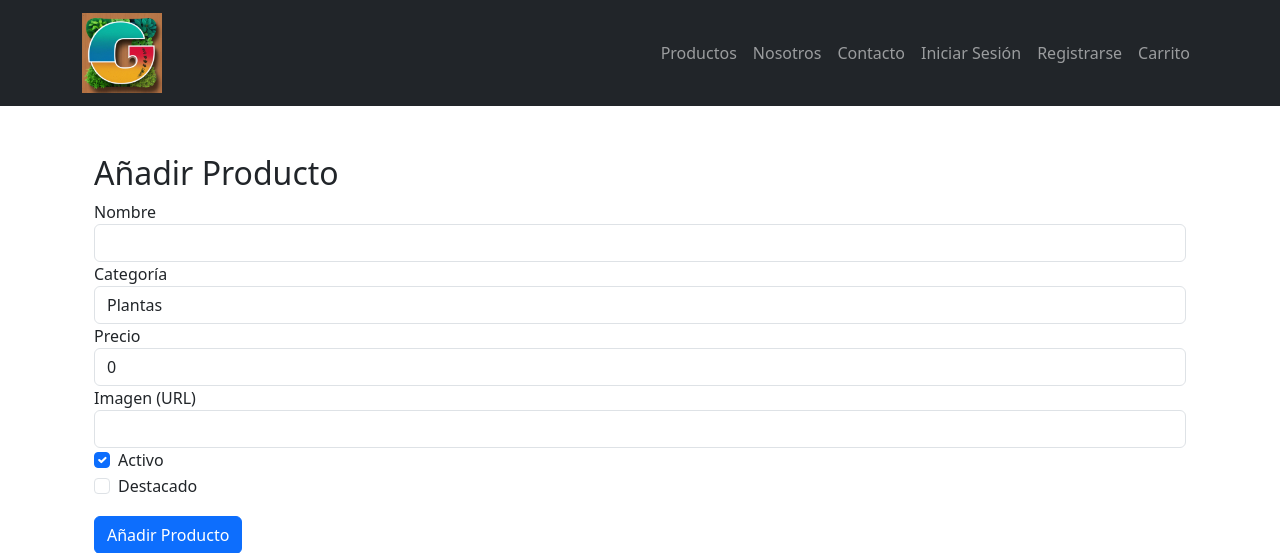
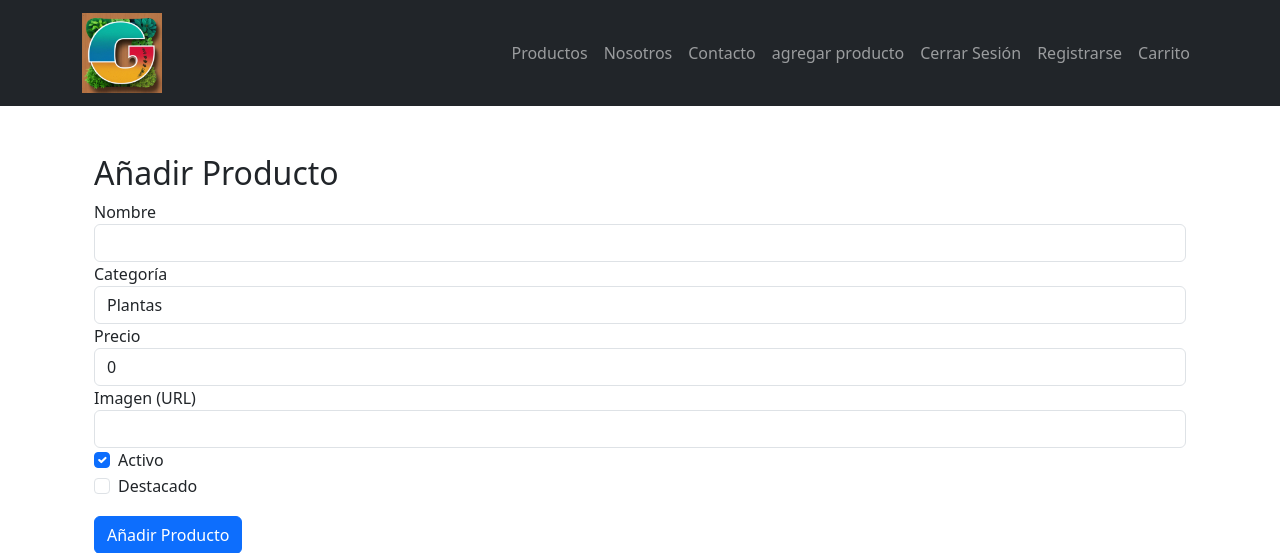
Before and after one commit to FalkFlow/DProject, a Django app: page /agregar_producto/ in a window 1280 px wide. Shown: the top 553 px of the page. Run offline with Django 5.2, Linux system fonts and the light colour scheme; data comes from the database, SQL or seed files in the repository; both versions use the stored data as it was after the commit.

Commit message:
v2 final
falta ajustar los inicio de sesiones para realizar el crud, se añadio la vista de agregar productos, etc

```diff
--- a/Hage/templates/layouts/base.html
+++ b/Hage/templates/layouts/base.html
@@ -28,7 +28,12 @@
                     <a class="nav-link" href="{% url 'catalogo' %}">Productos</a>
                     <a class="nav-link" href="{% url 'nosotros' %}">Nosotros</a>
                     <a class="nav-link" href="{% url 'contacto' %}">Contacto</a>
-                    <a class="nav-link" href="{% url 'login' %}">Iniciar Sesión</a>
+                    <a class="nav-link" href="{% url 'agregar_producto' %}">agregar producto</a>
+                    {% if user.is_authenticated %}
+                        <a class="nav-link" href="{% url 'login' %}">Iniciar Sesión</a>
+                    {% else %}
+                        <a class="nav-link" href="{% url 'logout' %}">Cerrar Sesión</a>
+                    {% endif %}
                     <a class="nav-link" href="{% url 'register' %}">Registrarse</a>
                     <a class="nav-link" href="{% url 'carrito' %}">Carrito</a>
                 </div>
```
Also changed, not shown: db.sqlite3.
